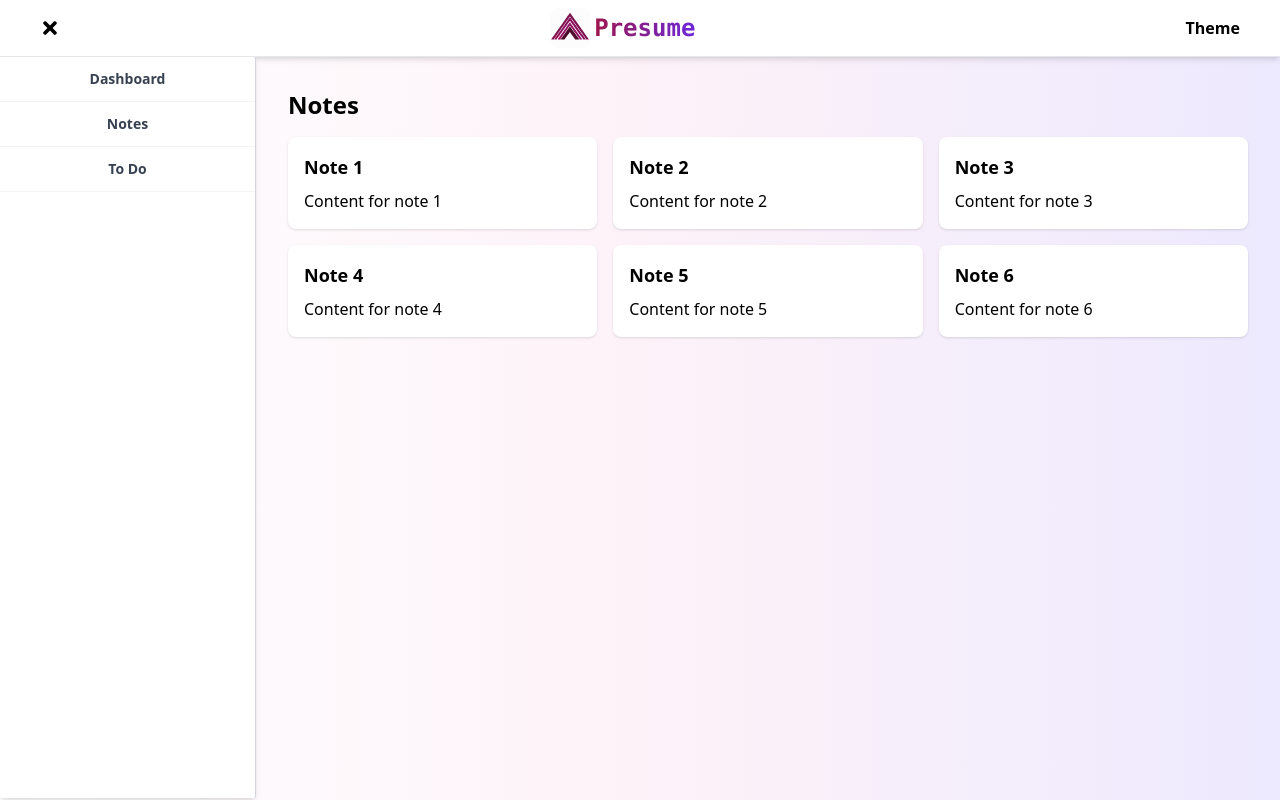
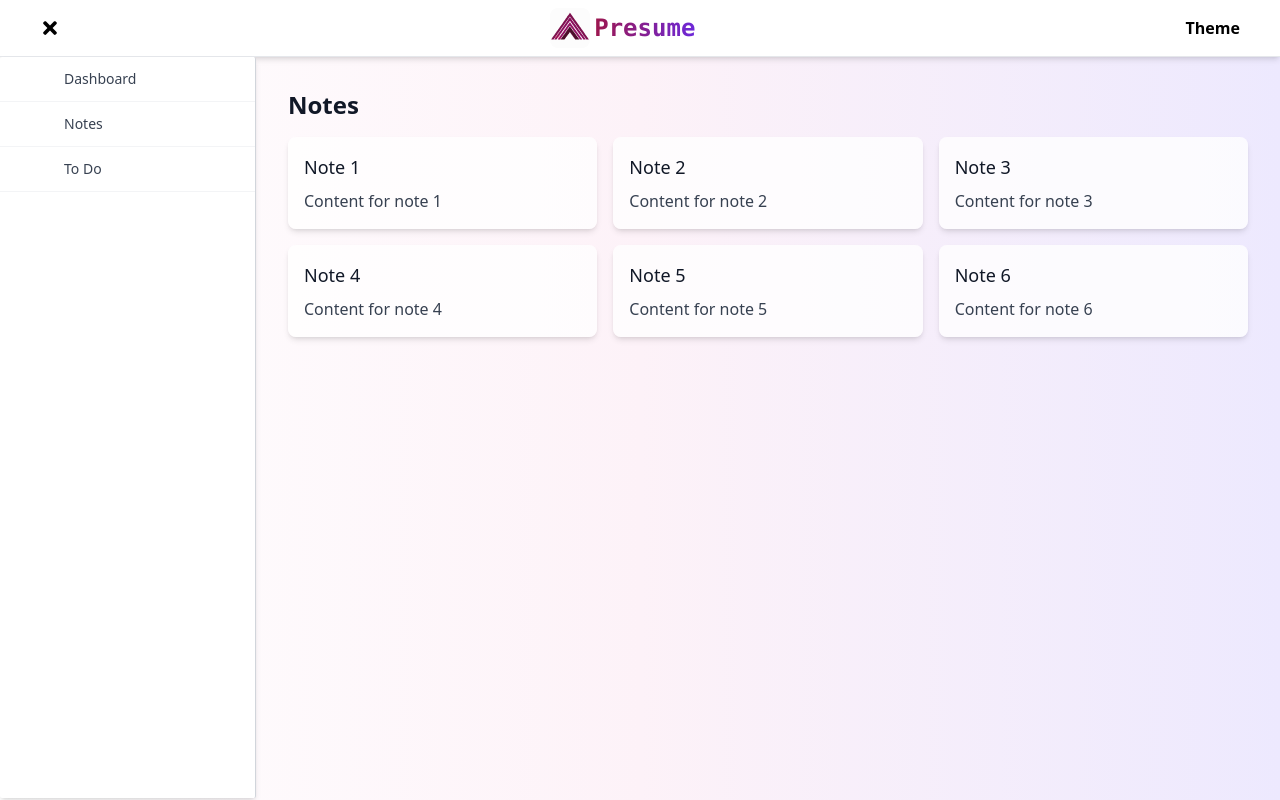
Before and after one commit to hebypaul/Notes_Web_App, a React (Vite) app: page /Notes in a window 1280 px wide. Built offline with nearby package versions, Linux system fonts and the light colour scheme.

Commit message:
add Note page

```diff
--- a/package.json
+++ b/package.json
@@ -10,6 +10,7 @@
     "preview": "vite preview"
   },
   "dependencies": {
+    "appwrite": "^11.0.0",
     "react": "^18.2.0",
     "react-dom": "^18.2.0",
     "react-icons": "^4.9.0",
--- a/src/App.jsx
+++ b/src/App.jsx
@@ -2,6 +2,7 @@ import React, { useState } from 'react';
 import {BrowserRouter as Router, Routes, Route } from 'react-router-dom';
 import DashBoard from './Pages/DashBoard';
 import Notes from './Pages/Notes';
+import Note from './Pages/Note';
 
 function App() {
 
@@ -12,6 +13,7 @@ function App() {
         <Routes>
           <Route path="/" element={<DashBoard />}/>
           <Route path="/Notes" element={<Notes />} />
+          <Route path="/Notes/:noteId" element={<Note />} />
         </Routes>
       </Router>
     </>
--- a/src/Components/Layout/Sidebar.jsx
+++ b/src/Components/Layout/Sidebar.jsx
@@ -4,19 +4,19 @@ import { Link } from 'react-router-dom';
 const Sidebar = () => {
   return (
     <div className="h-[calc(100vh-3.7rem)] w-64  bg-white border-r p-0 border-gray-300 shadow-md  rounded-sm z-10  ">
-      <ul className="text-gray-700 font-bold text-sm ">
+      <ul className="text-gray-700 font-medium text-sm ">
         <Link to="/">
-        <li className="hover:bg-violet-50 hover:text-violet-700 cursor-pointer border-b border-gray-100 p-3 text-center">
+        <li className="hover:bg-violet-50 hover:text-violet-700 cursor-pointer border-b border-gray-100 p-3 pl-16  ">
          Dashboard
         </li>
         </Link>
         <Link to="/Notes">
-        <li className="hover:bg-violet-50 hover:text-violet-700 cursor-pointer border-b border-gray-100 p-3 text-center">
+        <li className="hover:bg-violet-50 hover:text-violet-700 cursor-pointer border-b border-gray-100 p-3 pl-16 ">
           Notes
         </li>
         </Link>
         <Link to="/Todo">
-        <li className="hover:bg-violet-50 hover:text-violet-700 cursor-pointer border-b border-gray-100 p-3 text-center">
+        <li className="hover:bg-violet-50 hover:text-violet-700 cursor-pointer border-b border-gray-100 p-3 pl-16">
           To Do
         </li>
         </Link>
--- /dev/null
+++ b/src/Pages/Note.jsx
@@ -0,0 +1,42 @@
+import React, { useState } from 'react';
+import { useParams } from 'react-router-dom';
+import Layout from '../Components/Layout/Layout';
+
+function Note() {
+  const { noteId } = useParams();
+  const [note, setNote] = useState({
+    id: noteId,
+    title: 'Note Title',
+    content: 'Note Content',
+  });
+
+  const handleTitleChange = (event) => {
+    setNote({
+      ...note,
+      title: event.target.value,
+    });
+  }
+
+  const handleContentChange = (event) => {
+    setNote({
+      ...note,
+      content: event.target.value,
+    });
+  }
+
+  return (
+    <Layout>
+      <div className=" h-[calc(100vh-5.9rem)] m-4 p-6 bg-white bg-opacity-60 rounded-lg shadow-md ">
+        {/* <h1 className="text-2xl font-bold mb-4 text-center">Note {note.id}</h1> */}
+        <div className="mb-4">
+          <input type="text" id="title" name="title" value={note.title} onChange={handleTitleChange} placeholder="Title" className="w-full bg-transparent border-b border-gray-300 focus:border-gray-400 text-xl font-medium text-gray-700 focus:outline-none focus:shadow-sm text-center rounded " />
+        </div>
+        <div>
+          <textarea id="content" name="content" rows={10} value={note.content} onChange={handleContentChange} placeholder="Content" className="w-full bg-transparent border-b border-gray-300 focus:border-gray-400 text-base font-normal text-gray-700 focus:outline-none focus:shadow-sm text-center rounded"></textarea>
+        </div>
+      </div>
+    </Layout>
+  );
+}
+
+export default Note;
--- a/src/Pages/Notes.jsx
+++ b/src/Pages/Notes.jsx
@@ -1,25 +1,31 @@
 import React from 'react';
+import { useNavigate } from 'react-router-dom';
 import Layout from '../Components/Layout/Layout';
 
 function Notes() {
+  const navigate = useNavigate();
   const notes = [
-    { title: 'Note 1', content: 'Content for note 1' },
-    { title: 'Note 2', content: 'Content for note 2' },
-    { title: 'Note 3', content: 'Content for note 3' },
-    { title: 'Note 4', content: 'Content for note 4' },
-    { title: 'Note 5', content: 'Content for note 5' },
-    { title: 'Note 6', content: 'Content for note 6' },
+    { id: 1, title: 'Note 1', content: 'Content for note 1' },
+    { id: 2, title: 'Note 2', content: 'Content for note 2' },
+    { id: 3, title: 'Note 3', content: 'Content for note 3' },
+    { id: 4, title: 'Note 4', content: 'Content for note 4' },
+    { id: 5, title: 'Note 5', content: 'Content for note 5' },
+    { id: 6, title: 'Note 6', content: 'Content for note 6' },
   ];
+
+  const handleCardClick = (noteId) => {
+    navigate(`/Notes/${noteId}`);
+  }
 
   return (
     <Layout >
-      <div className="m-4 p-4">
+      <div className="m-4 p-4 text-gray-900">
         <h1 className="text-2xl font-bold mb-4">Notes</h1>
         <div className="grid md:grid-cols-2 lg:grid-cols-3 gap-4">
           {notes.map((note) => (
-            <div key={note.title} className="bg-white rounded-lg shadow p-4">
-              <h2 className="text-lg font-bold mb-2">{note.title}</h2>
-              <p>{note.content}</p>
+            <div key={note.id} className="bg-white bg-opacity-80 rounded-lg shadow-md p-4 hover:shadow-lg hover:bg-opacity-100 transition duration-200 cursor-pointer" onClick={() => handleCardClick(note.id)}>
+              <h2 className="text-lg font-medium mb-2">{note.title}</h2>
+              <p className="text-gray-700">{note.content}</p>
             </div>
           ))}
         </div>
```
Also changed, not shown: 1 other file (tests, documents, lock files or other folders).
